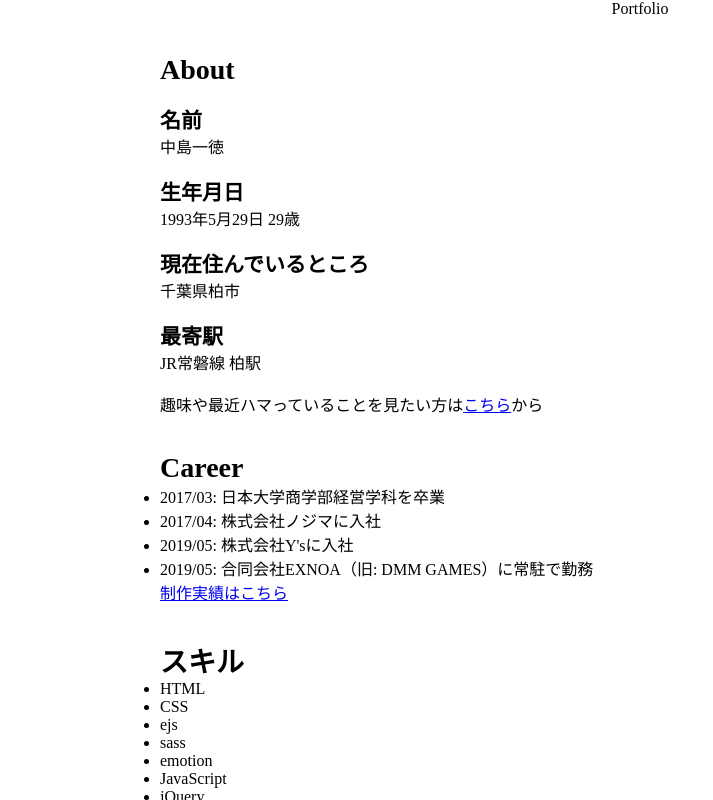
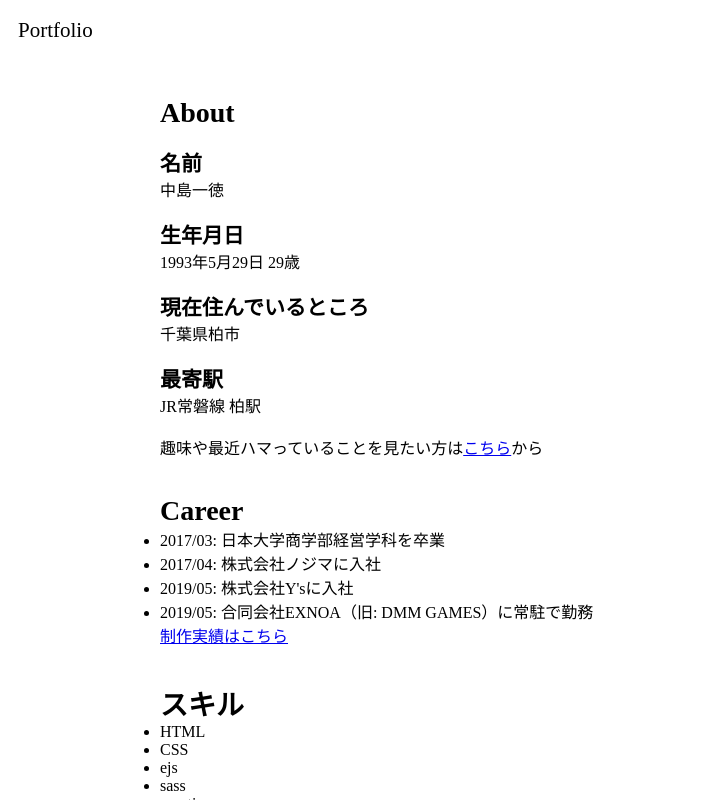
Before and after one commit to toku-chan/portfolio, a Next.js app: page / in a window 1280 px wide. Shown: the top 800 px of the page, without its empty margins (0-713 px from the left). Built offline with nearby package versions, Linux system fonts and the light colour scheme.

Commit message:
chore: headerの調整

```diff
--- a/src/components/Header/index.tsx
+++ b/src/components/Header/index.tsx
@@ -1,3 +1,19 @@
+import styled from '@emotion/styled';
+
+const HeaderStyle = styled.header`
+  width: 100%;
+  padding: 18px 0;
+`;
+
+const Title = styled.div`
+  margin-left: 18px;
+  font-size: 21px;
+`;
+
 export function Header() {
-  return <header>Portfolio</header>;
+  return (
+    <HeaderStyle>
+      <Title>Portfolio</Title>
+    </HeaderStyle>
+  );
 }
```
